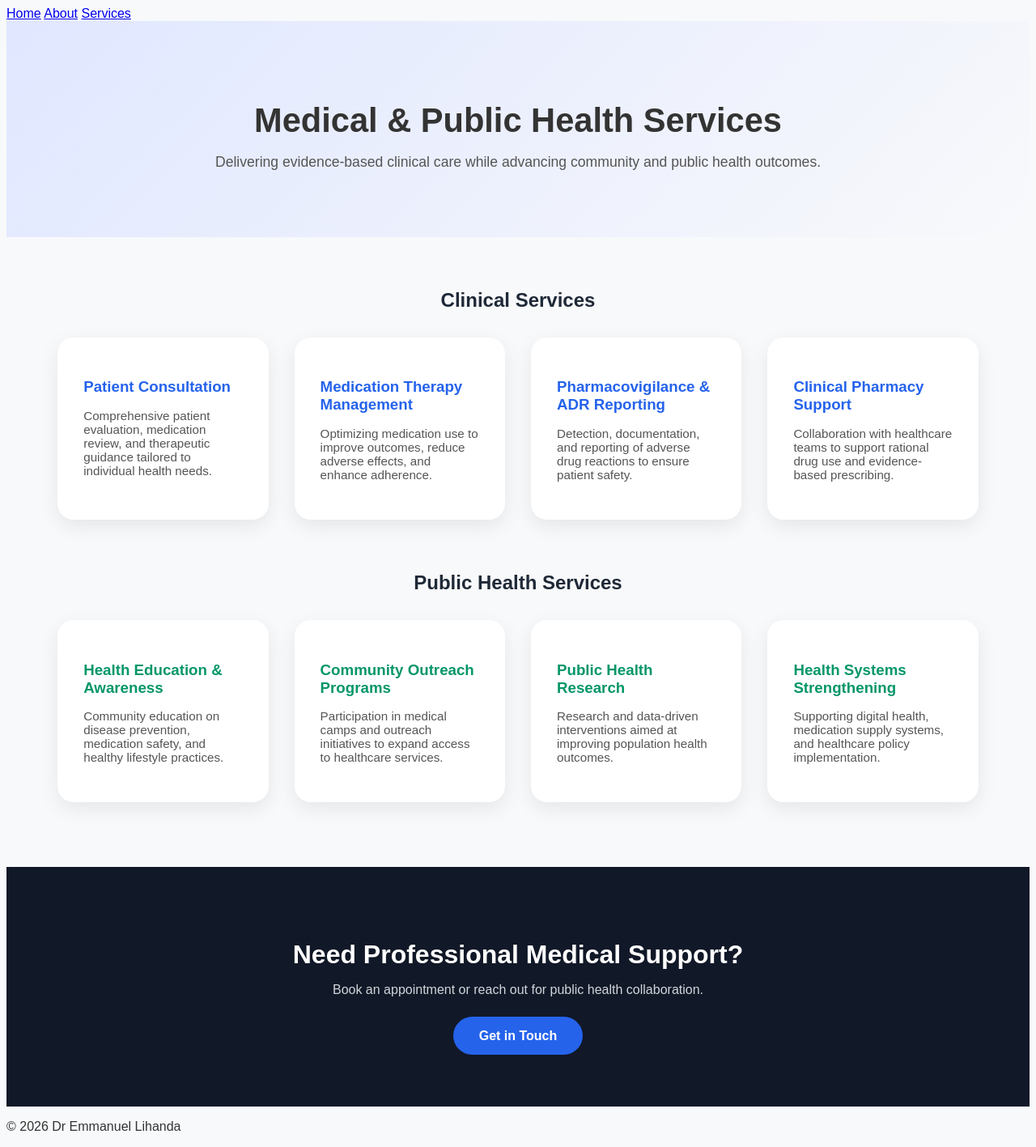
After one commit to LihandaE/django_weekone, a Django app: page /services/ in a window 1280 px wide. The commit adds this page. Shown: the whole page at 81% size. Run offline with Django 5.2, Linux system fonts and the light colour scheme.

Commit message:
Add services.html and its styling and services offered by Emmanuel

```diff
--- /dev/null
+++ b/portfolio/static/css/services.css
@@ -0,0 +1,116 @@
+body {
+    font-family: 'Poppins', sans-serif;
+    background: #f8f9fb;
+    color: #333;
+}
+
+.container {
+    width: 90%;
+    max-width: 1200px;
+    margin: auto;
+}
+
+/* HERO */
+.services-hero {
+    padding: 4rem 0;
+    text-align: center;
+    background: linear-gradient(135deg, #e0e7ff, #f8f9fb);
+}
+
+.services-hero h1 {
+    font-size: 2.6rem;
+    margin-bottom: .8rem;
+}
+
+.services-hero p {
+    font-size: 1.1rem;
+    color: #555;
+}
+
+/* SECTIONS */
+.services-section {
+    margin-top: 4rem;
+}
+
+.services-section h2 {
+    text-align: center;
+    margin-bottom: 2rem;
+    color: #1f2937;
+}
+
+/* GRID */
+.services-grid {
+    display: grid;
+    grid-template-columns: repeat(auto-fit, minmax(260px, 1fr));
+    gap: 2rem;
+}
+
+/* SERVICE CARD */
+.service-card {
+    background: #ffffff;
+    padding: 2rem;
+    border-radius: 20px;
+    box-shadow: 0 8px 25px rgba(0,0,0,0.08);
+    transition: transform .3s ease, box-shadow .3s ease;
+}
+
+.service-card:hover {
+    transform: translateY(-8px);
+    box-shadow: 0 15px 40px rgba(0,0,0,0.12);
+}
+
+.service-card h3 {
+    margin-bottom: .7rem;
+    color: #2563eb;
+}
+
+.service-card p {
+    font-size: .95rem;
+    color: #555;
+}
+
+/* PUBLIC HEALTH VARIANT */
+.service-card.public h3 {
+    color: #059669;
+}
+
+/* CTA */
+.services-cta {
+    margin-top: 5rem;
+    padding: 4rem 0;
+    text-align: center;
+    background: #111827;
+    color: #fff;
+}
+
+.services-cta h2 {
+    font-size: 2rem;
+    margin-bottom: .8rem;
+}
+
+.services-cta p {
+    margin-bottom: 1.5rem;
+    color: #d1d5db;
+}
+
+.cta-btn {
+    display: inline-block;
+    padding: .9rem 2rem;
+    background: #2563eb;
+    color: #fff;
+    text-decoration: none;
+    border-radius: 50px;
+    font-weight: 600;
+    transition: background .3s ease;
+}
+
+.cta-btn:hover {
+    background: #1d4ed8;
+}
+
+/* RESPONSIVE */
+@media (max-width: 900px) {
+    .services-hero h1 {
+        font-size: 2.2rem;
+    }
+}
--- a/portfolio/templates/portfolio/base.html
+++ b/portfolio/templates/portfolio/base.html
@@ -19,6 +19,7 @@
         <nav>
              <a href="{% url 'home' %}">Home</a>
             <a href="{% url 'about' %}">About</a>
+            <a href="{% url 'services' %}">Services</a>
 
         </nav>
     </header>
--- /dev/null
+++ b/portfolio/templates/portfolio/services.html
@@ -0,0 +1,113 @@
+{% extends 'portfolio/base.html' %}
+{% load static %}
+
+{% block title %}Services | Dr Emmanuel Lihanda{% endblock %}
+
+{% block extra_css %}
+<link rel="stylesheet" href="{% static 'css/services.css' %}">
+{% endblock %}
+
+{% block content %}
+
+<!-- SERVICES HERO -->
+<section class="services-hero">
+    <div class="container">
+        <h1>Medical & Public Health Services</h1>
+        <p>
+            Delivering evidence-based clinical care while advancing community and public health outcomes.
+        </p>
+    </div>
+</section>
+
+<!-- CLINICAL SERVICES -->
+<section class="services-section container">
+    <h2>Clinical Services</h2>
+
+    <div class="services-grid">
+
+        <div class="service-card">
+            <h3>Patient Consultation</h3>
+            <p>
+                Comprehensive patient evaluation, medication review, and therapeutic guidance
+                tailored to individual health needs.
+            </p>
+        </div>
+
+        <div class="service-card">
+            <h3>Medication Therapy Management</h3>
+            <p>
+                Optimizing medication use to improve outcomes, reduce adverse effects,
+                and enhance adherence.
+            </p>
+        </div>
+
+        <div class="service-card">
+            <h3>Pharmacovigilance & ADR Reporting</h3>
+            <p>
+                Detection, documentation, and reporting of adverse drug reactions
+                to ensure patient safety.
+            </p>
+        </div>
+
+        <div class="service-card">
+            <h3>Clinical Pharmacy Support</h3>
+            <p>
+                Collaboration with healthcare teams to support rational drug use
+                and evidence-based prescribing.
+            </p>
+        </div>
+
+    </div>
+</section>
+
+<!-- PUBLIC HEALTH SERVICES -->
+<section class="services-section container">
+    <h2>Public Health Services</h2>
+
+    <div class="services-grid">
+
+        <div class="service-card public">
+            <h3>Health Education & Awareness</h3>
+            <p>
+                Community education on disease prevention, medication safety,
+                and healthy lifestyle practices.
+            </p>
+        </div>
+
+        <div class="service-card public">
+            <h3>Community Outreach Programs</h3>
+            <p>
+                Participation in medical camps and outreach initiatives
+                to expand access to healthcare services.
+            </p>
+        </div>
+
+        <div class="service-card public">
+            <h3>Public Health Research</h3>
+            <p>
+                Research and data-driven interventions aimed at improving
+                population health outcomes.
+            </p>
+        </div>
+
+        <div class="service-card public">
+            <h3>Health Systems Strengthening</h3>
+            <p>
+                Supporting digital health, medication supply systems,
+                and healthcare policy implementation.
+            </p>
+        </div>
+
+    </div>
+</section>
+
+<!-- CALL TO ACTION -->
+<section class="services-cta">
+    <div class="container">
+        <h2>Need Professional Medical Support?</h2>
+        <p>Book an appointment or reach out for public health collaboration.</p>
+        <a href="{% url 'about' %}" class="cta-btn">Get in Touch</a>
+    </div>
+</section>
+
+{% endblock %}
--- a/portfolio/urls.py
+++ b/portfolio/urls.py
@@ -4,4 +4,5 @@ from . import views
 urlpatterns = [
     path('', views.about, name='about'),
     path('home/', views.home, name='home'),
+    path('services/', views.services, name='services'),
 ]
--- a/portfolio/views.py
+++ b/portfolio/views.py
@@ -5,3 +5,5 @@ def about(request):
     return render(request, 'portfolio/about.html')
 def home(request):
     return render(request, 'portfolio/home.html')
+def services(request):
+    return render(request, 'portfolio/services.html')
```
